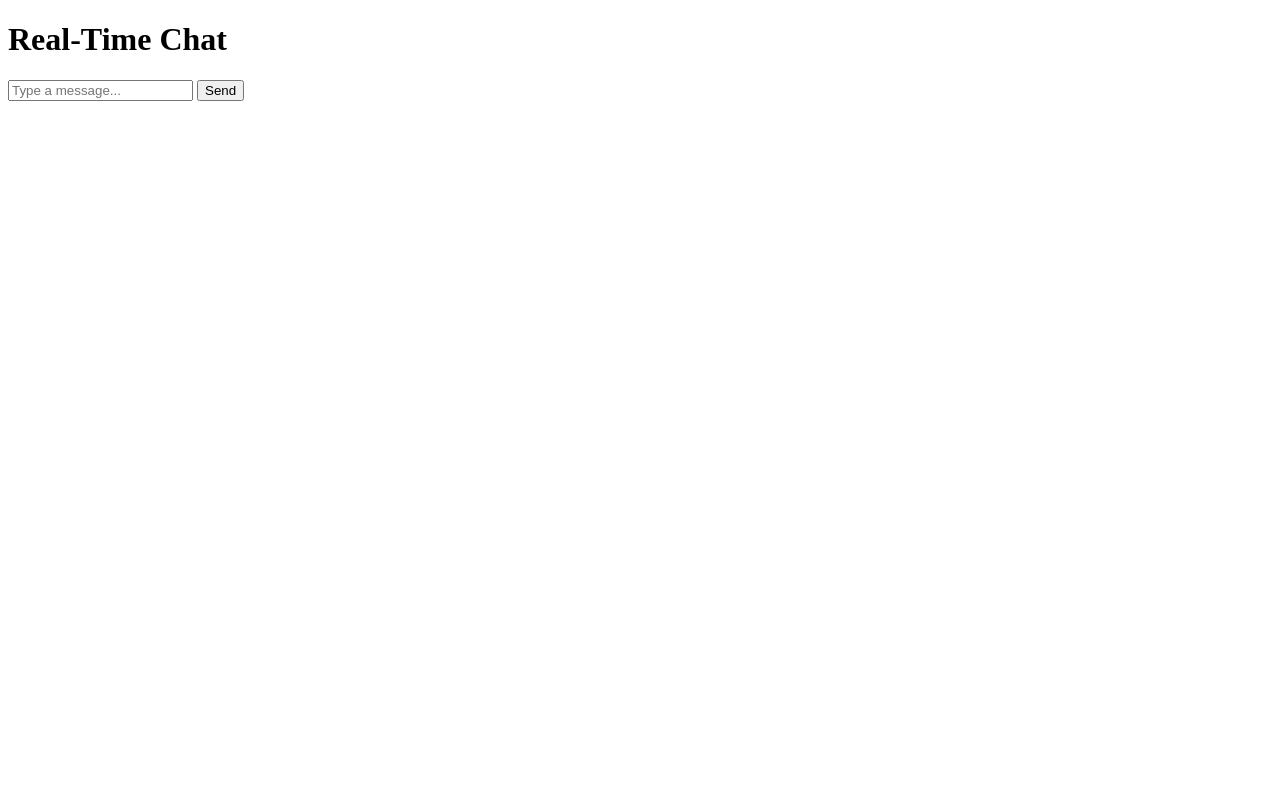
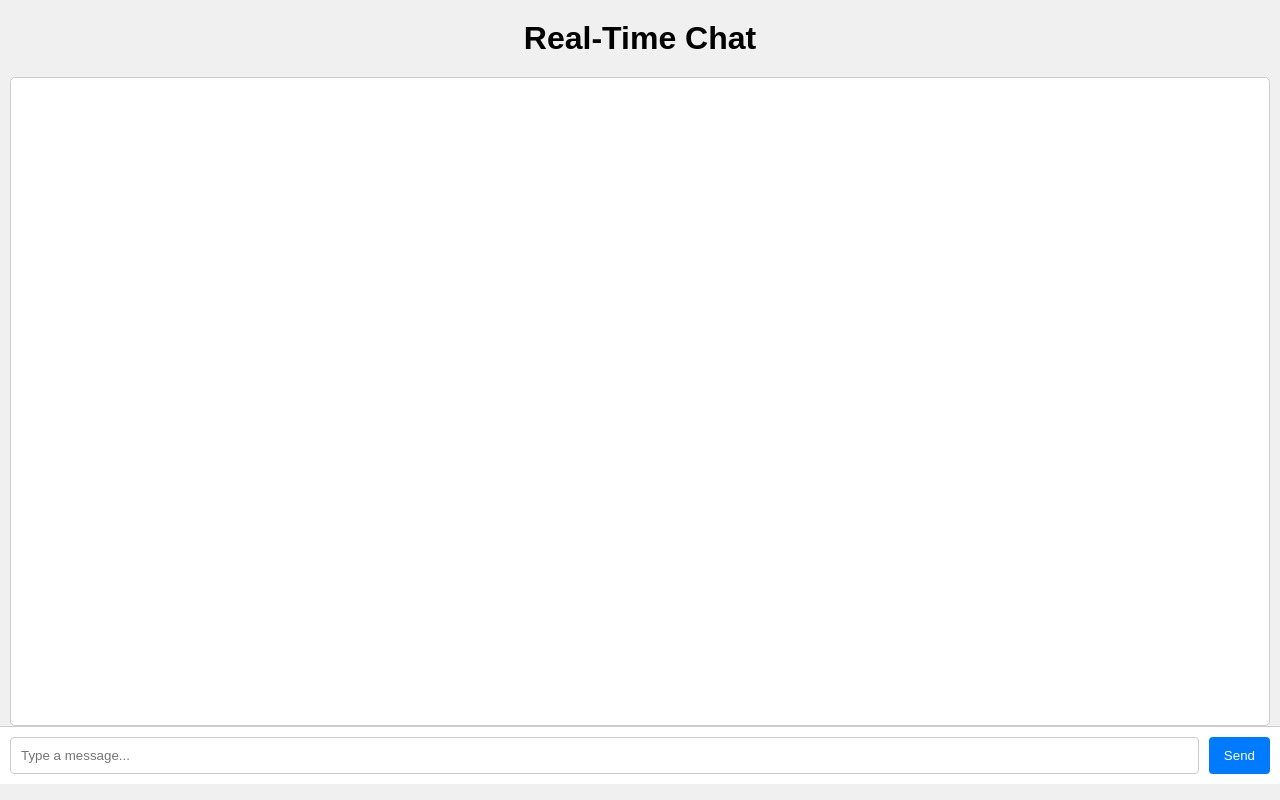
Before and after one commit to Sulaiman-Baig/technopur, a website: page public/index.html in a window 1280 px wide. Drawn offline with nearby package versions, Linux system fonts and the light colour scheme; no server answers.

Commit message:
Basic styling to Real-time Chat Server (Socket.io)

```diff
--- a/public/index.html
+++ b/public/index.html
@@ -1,17 +1,97 @@
-<!DOCTYPE html>
+<!-- <!DOCTYPE html>
 <html lang="en">
 <head>
     <meta charset="UTF-8"> <!-- Set the character encoding for the document. -->
     <meta name="viewport" content="width=device-width, initial-scale=1.0"> <!-- Make the page responsive. -->
     <title>Real-Time Chat</title> <!-- Title of the web page. -->
     <style>
-        ul { list-style-type: none; padding: 0; } /* Remove default list styling. */
-        li { padding: 8px; margin-bottom: 10px; background-color: #f4f4f4; } /* Style the chat messages. */
+        body {
+            font-family: Arial, sans-serif; /* Set a clean font for the application. */
+            margin: 0; /* Remove default margin. */
+            padding: 0; /* Remove default padding. */
+            display: flex; /* Use flexbox for layout. */
+            flex-direction: column; /* Stack children vertically. */
+            height: 100vh; /* Set full height of the viewport. */
+            background-color: #f0f0f0; /* Light background color for the body. */
+        }
+
+        h1 {
+            text-align: center; /* Center the heading text. */
+            margin: 20px 0; /* Add margin above and below the heading. */
+        }
+
+        #messages {
+            flex: 1; /* Allow the message list to grow and fill available space. */
+            overflow-y: auto; /* Enable vertical scrolling if messages overflow. */
+            padding: 10px; /* Add padding inside the messages area. */
+            background-color: #fff; /* White background for the messages area. */
+            border: 1px solid #ccc; /* Light gray border around messages area. */
+            border-radius: 5px; /* Rounded corners for the messages area. */
+            margin: 0 10px; /* Add horizontal margin to messages area. */
+        }
+
+        ul {
+            list-style-type: none; /* Remove default list styling. */
+            padding: 0; /* Remove default padding. */
+            margin: 0; /* Remove default margin. */
+        }
+
+        li {
+            padding: 8px; /* Padding for each message item. */
+            margin-bottom: 10px; /* Space between messages. */
+            background-color: #e6e6e6; /* Light gray background for messages. */
+            border-radius: 4px; /* Slightly rounded corners for messages. */
+            word-wrap: break-word; /* Allow long words to break onto the next line. */
+        }
+
+        form {
+            display: flex; /* Use flexbox for the form layout. */
+            justify-content: center; /* Center items horizontally in the form. */
+            padding: 10px; /* Add padding around the form. */
+            background-color: #fff; /* White background for the form. */
+            border-top: 1px solid #ccc; /* Light gray border at the top of the form. */
+        }
+
+        input {
+            flex: 1; /* Allow input field to take up remaining space. */
+            padding: 10px; /* Padding inside the input field. */
+            border: 1px solid #ccc; /* Light gray border for the input field. */
+            border-radius: 4px; /* Rounded corners for the input field. */
+            margin-right: 10px; /* Space between input field and button. */
+        }
+
+        button {
+            padding: 10px 15px; /* Padding inside the button. */
+            background-color: #007bff; /* Blue background for the button. */
+            color: white; /* White text color for the button. */
+            border: none; /* Remove border for the button. */
+            border-radius: 4px; /* Rounded corners for the button. */
+            cursor: pointer; /* Change cursor to pointer on hover. */
+        }
+
+        button:hover {
+            background-color: #0056b3; /* Darker blue on hover for the button. */
+        }
+
+        /* Responsive styles */
+        @media (max-width: 600px) {
+            h1 {
+                font-size: 1.5em; /* Smaller heading size for mobile screens. */
+            }
+
+            input {
+                font-size: 14px; /* Increase font size for input on smaller screens. */
+            }
+
+            button {
+                font-size: 14px; /* Increase button font size on smaller screens. */
+            }
+        }
     </style>
 </head>
 <body>
     <h1>Real-Time Chat</h1> <!-- Main heading for the chat application. -->
-    <ul id="messages"></ul> <!-- Unordered list to display chat messages. -->
+    <div id="messages"></div> <!-- Div to display chat messages. -->
     <form id="form" action=""> <!-- Form to send messages. -->
         <input id="input" autocomplete="off" placeholder="Type a message..." /> <!-- Input field for typing messages. -->
         <button>Send</button> <!-- Button to send the message. -->
@@ -24,7 +104,7 @@
         // Get the form and input elements from the HTML.
         const form = document.getElementById('form'); // Get the form element.
         const input = document.getElementById('input'); // Get the input element for typing messages.
-        const messages = document.getElementById('messages'); // Get the unordered list to display messages.
+        const messages = document.getElementById('messages'); // Get the messages div to display messages.
 
         // Listen for form submissions.
         form.addEventListener('submit', (e) => {
@@ -40,7 +120,7 @@
         socket.on('chat message', (msg) => {
             const item = document.createElement('li'); // Create a new list item for the message.
             item.textContent = msg; // Set the text content of the list item to the received message.
-            messages.appendChild(item); // Append the new message to the unordered list.
+            messages.appendChild(item); // Append the new message to the messages div.
             window.scrollTo(0, document.body.scrollHeight); // Scroll to the bottom to show the latest message.
         });
     </script>
```
